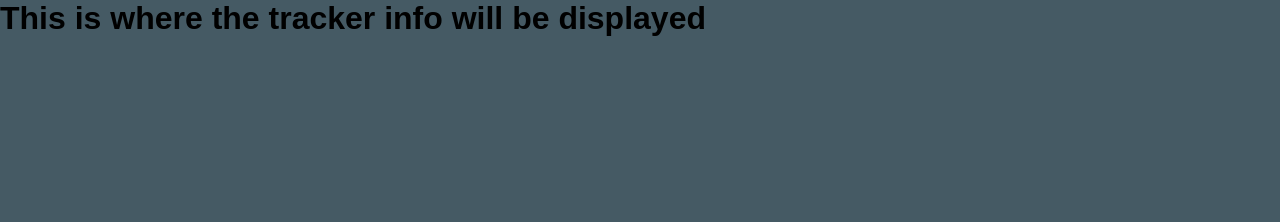
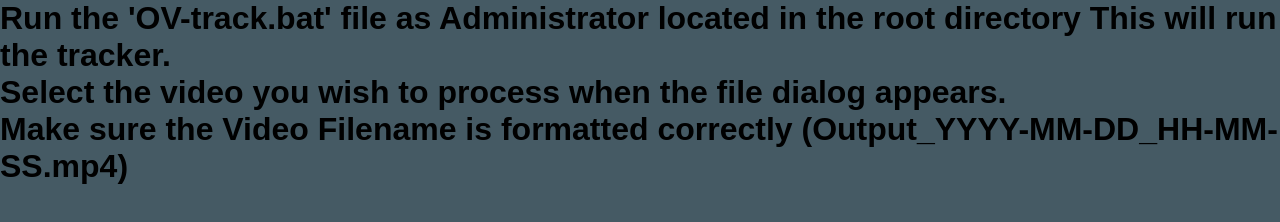
Before and after one commit to joshkuminski/OpenVision, a plain HTML site: page Open-Vision/pages/track.html in a window 1280 px wide. Drawn offline with Linux system fonts and the light colour scheme.

Commit message:
Update track.html

```diff
--- a/Open-Vision/pages/track.html
+++ b/Open-Vision/pages/track.html
@@ -8,7 +8,9 @@
     <title>Tracker Page </title>
   </head>
   <body id="body">
-    <h1>This is where the tracker info will be displayed</h1>
+    <h1>Run the 'OV-track.bat' file as Administrator located in the root directory This will run the tracker.<br>
+      Select the video you wish to process when the file dialog appears. <br>
+      Make sure the Video Filename is formatted correctly (Output_YYYY-MM-DD_HH-MM-SS.mp4)</h1>
     <script src="../static/js/index.js"></script>
   </body>
 </html>
```
